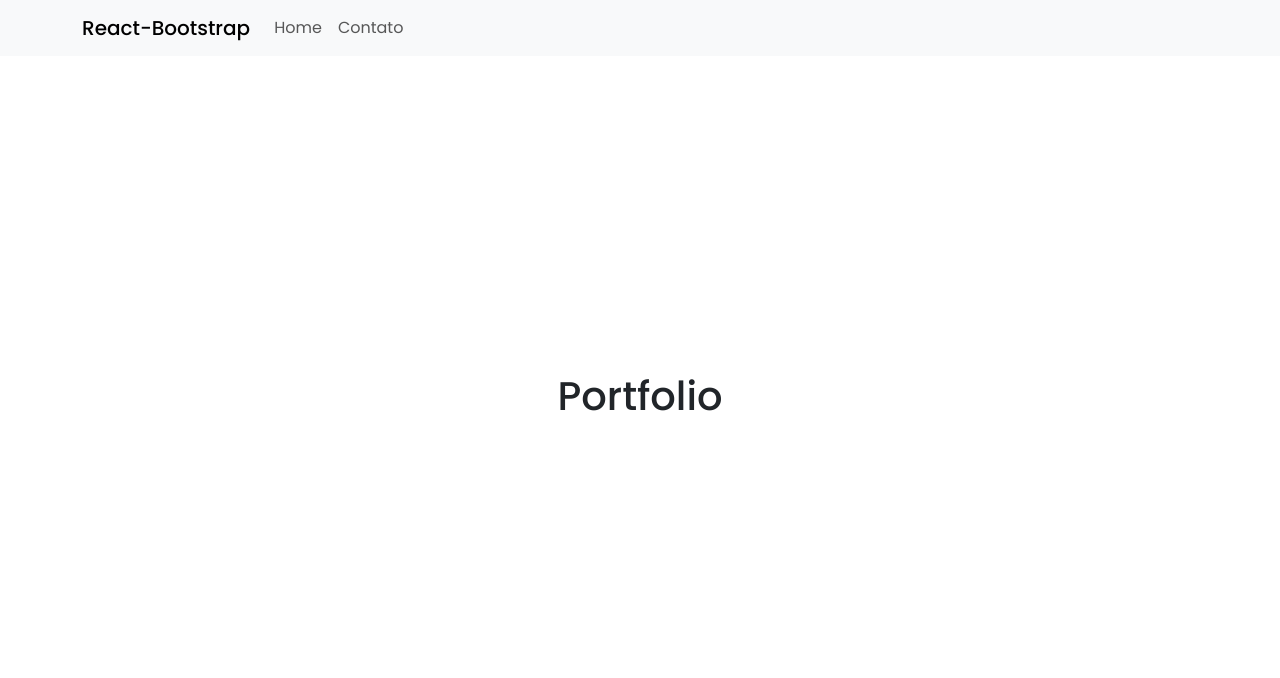
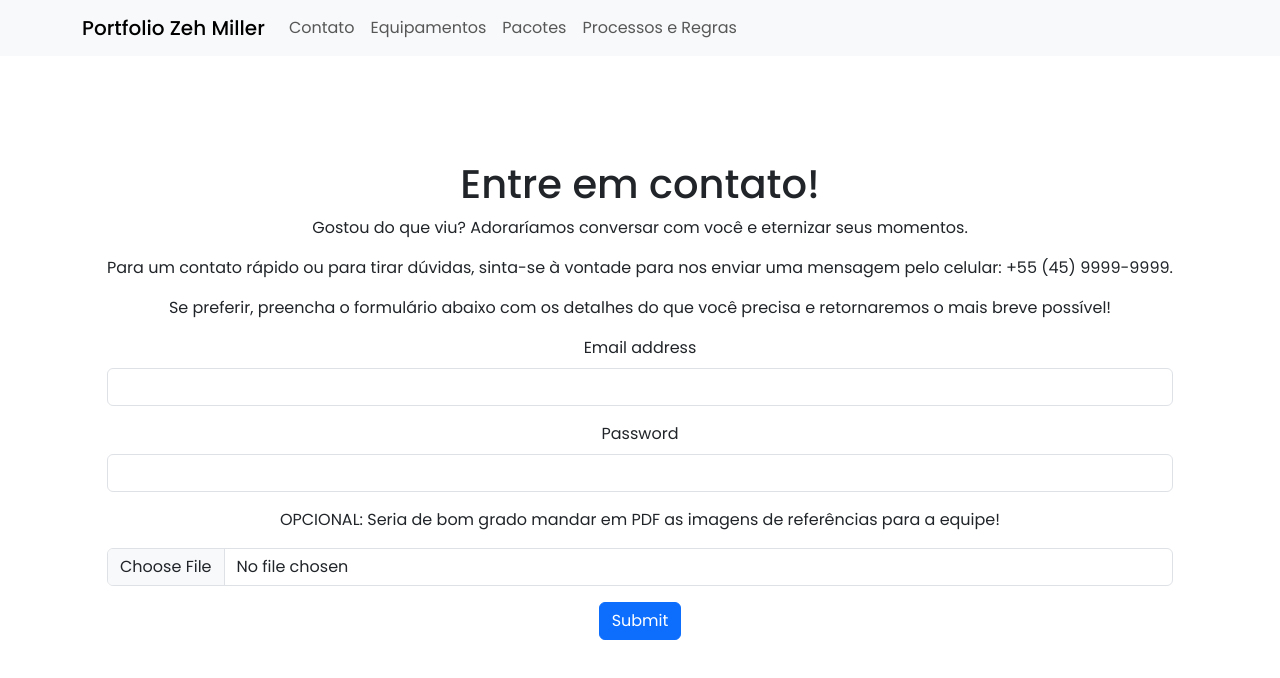
Before and after one commit to JosefinoXp/TDS-Trabalho2, a React (Vite) app: page /Contato in a window 1280 px wide. Shown: the top 678 px of the page. Built offline with nearby package versions, Linux system fonts and the light colour scheme.

Commit message:
Descrição das páginas feitas

```diff
--- a/src/components/NavBarComponent.jsx
+++ b/src/components/NavBarComponent.jsx
@@ -11,12 +11,14 @@ import { Link } from 'react-router'
    return (
      <Navbar bg="light" expand="lg" className='fixed-top'>
          <Container>
-             <NavbarBrand href="#home">React-Bootstrap</NavbarBrand>
+             <NavbarBrand as={Link} to ="/">Portfolio Zeh Miller </NavbarBrand>
              <NavbarToggle aria-controls="basic-navbar-nav" />
              <NavbarCollapse id="basic-navbar-nav">
                  <Nav className='me-auto'>
-                     <Nav.Link as={Link} to ="/">Home</Nav.Link>
                      <Nav.Link as={Link} to ="/Contato">Contato</Nav.Link>
+                     <Nav.Link as={Link} to ="/Equipamentos">Equipamentos</Nav.Link>
+                     <Nav.Link as={Link} to ="/Pacotes">Pacotes</Nav.Link>
+                     <Nav.Link as={Link} to ="/Processos_Regras">Processos e Regras</Nav.Link>
                      {/* <NavDropdown title="Dropdown" id="basic-nav-dropdown">
                          <NavDropdown.Item href="#action/3.1">Action</NavDropdown.Item>
                          <NavDropdown.Item href="#action/3.2">Anoter Action</NavDropdown.Item>
--- a/src/components/SobreNos/ContatoPage.jsx
+++ b/src/components/SobreNos/ContatoPage.jsx
@@ -1,7 +1,29 @@
 const ContatoPage = () => {
     return (
         <div>
-            <h1> Portfolio </h1>
+            <h1> Entre em contato! </h1>
+
+            <p>Gostou do que viu? Adoraríamos conversar com você e eternizar seus momentos.</p>
+            <p>Para um contato rápido ou para tirar dúvidas, sinta-se à vontade para nos enviar uma mensagem pelo celular: +55 (45) 9999-9999.</p>
+            <p>Se preferir, preencha o formulário abaixo com os detalhes do que você precisa e retornaremos o mais breve possível!</p>
+
+            <form>
+                <div class="mb-3">
+                    <label for="exampleInputEmail1" class="form-label">Email address</label>
+                    <input type="email" class="form-control" id="exampleInputEmail1" aria-describedby="emailHelp"/>
+                </div>
+                <div class="mb-3">
+                    <label for="exampleInputPassword1" class="form-label">Password</label>
+                    <input type="password" class="form-control" id="exampleInputPassword1"/>
+                </div>
+
+                <p> OPCIONAL: Seria de bom grado mandar em PDF as imagens de referências para a equipe!</p>
+
+                <div class="input-group mb-3">
+                    <input type="file" class="form-control" id="inputGroupFile02"/>
+                </div>
+                <button type="submit" class="btn btn-primary">Submit</button>
+            </form>
         </div>
     )
 }
--- /dev/null
+++ b/src/components/SobreNos/EquipamentosPage.jsx
@@ -0,0 +1,17 @@
+const EquipamentosPage = () => {
+    return(
+        <div>
+             <ul>
+                <li>Câmeras mirrorless Full-Frame principais (Ex: Sony A7IV / Canon R6)</li>
+
+                <li>Câmeras mirrorless de backup (sempre levamos equipamento reserva)</li>
+
+                <li>Cartões de memória com slot duplo para backup instantâneo do material</li>
+
+                <li>Notebooks de alta performance para edição e backup em campo</li>
+            </ul>
+        </div>
+    )
+}
+
+export default EquipamentosPage
--- a/src/components/SobreNos/PacotesPage.jsx
+++ b/src/components/SobreNos/PacotesPage.jsx
@@ -0,0 +1,30 @@
+const PacotesPage = () => {
+    return(
+        <div>
+            <table>
+                <tr>
+                    <th>Tipo de Orçamento </th>
+                    <th>Inclui </th>
+                    <th>Localidade de Atendimento </th>
+                </tr>
+                <tr>
+                    <th>Ensaio Pessoal (Externo) </th>
+                    <th>Sessão de 2 horas, 2 trocas de roupa, 30 fotos digitais tratadas em alta resolução. </th>
+                    <th>Atendimento em parques e áreas urbanas de Foz do Iguaçu. </th>
+                </tr>
+                <tr>
+                    <th>Ensaio em Estúdio </th>
+                    <th>Sessão de 1h30, uso do fundo infinito e acessórios, 20 fotos digitais tratadas. </th>
+                    <th>Exclusivo em nosso estúdio. </th>
+                </tr>
+                <tr>
+                    <th>Evento Corporativo </th>
+                    <th>Cobertura fotográfica do evento (até 4 horas), entrega rápida de fotos-chave para imprensa, galeria online completa. </th>
+                    <th>Disponibilidade nacional e internacional (sob consulta). </th>
+                </tr>
+            </table>
+        </div>
+    )
+}
+
+export default PacotesPage
--- a/src/components/SobreNos/ProcessoRegrasPage.jsx
+++ b/src/components/SobreNos/ProcessoRegrasPage.jsx
@@ -0,0 +1,21 @@
+const Processos_RegrasPage = () => {
+    return(
+        <div>
+            <ol>
+                <li>Agendamento e Sinal: A data só é considerada reservada após a assinatura do contrato e o pagamento de 50% do valor total (sinal).</li>
+
+                <li>Pontualidade: O tempo do ensaio começa a contar a partir do horário marcado. Atrasos por parte do cliente serão descontados do tempo total da sessão.</li>
+
+                <li>Seleção das Fotos: Para pacotes que incluem seleção, o cliente receberá uma galeria de pré-seleção em até 7 dias úteis.</li>
+
+                <li>Prazo de Entrega: Nossas fotos são tratadas com cuidado individual. O prazo final de entrega do material completo é de 30 dias úteis após a seleção final do cliente.</li>
+
+                <li>Uso de Imagem: Reservamo-nos o direito de utilizar as imagens produzidas em nosso portfólio online (site e redes sociais), exceto quando houver um acordo de confidencialidade assinado previamente.</li>
+
+                <li>Desistência: Em caso de desistência por parte do cliente, o valor do sinal não será reembolsado, conforme contrato (utilizado para cobrir custos de reserva da data).</li>
+            </ol>
+        </div>
+    )
+}
+
+export default Processos_RegrasPage
```
Also changed, not shown: src/main.jsx (+15 -0 lines), src/components/SobreNos/Equipamentos.jsx (deleted).
